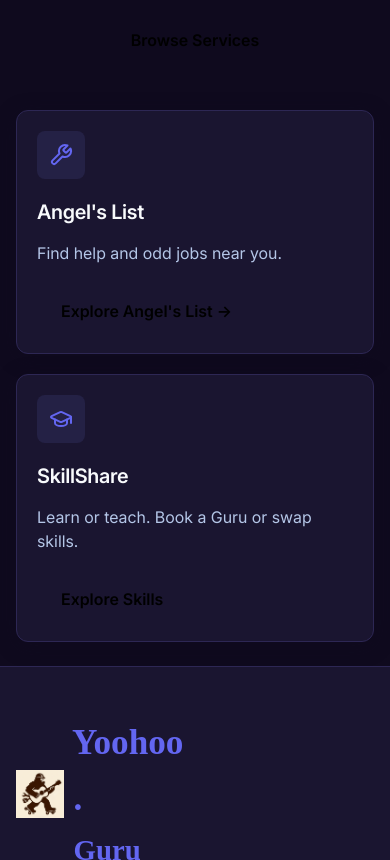
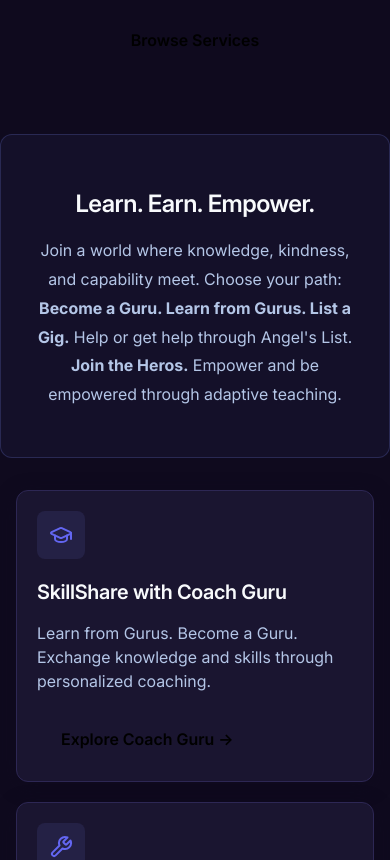
Before and after one commit to GooseyPrime/yoohooguru, a React app in the folder frontend/: page / in a window 390 px wide. Shown: the part 1140-2000 px from the top of the page. Built offline with nearby package versions, Linux system fonts and the light colour scheme; no server answers.

Commit message:
Update homepage, navigation, and rename Modified Masters to Hero Guru's
Co-authored-by: GooseyPrime <78740045+GooseyPrime@users.noreply.github.com>

```diff
--- a/frontend/src/components/AppRouter.js
+++ b/frontend/src/components/AppRouter.js
@@ -442,8 +442,8 @@ const OnboardingReview = React.lazy(() => import('../screens/onboarding/Onboardi
 // Account screens - lazy loaded
 const PayoutsPanel = React.lazy(() => import('../screens/account/PayoutsPanel'));
 
-// Modified Masters screens - lazy loaded
-const ModifiedMasters = React.lazy(() => import('../screens/ModifiedMasters'));
+// Hero Guru's screens - lazy loaded (formerly Modified Masters)
+const HeroGurus = React.lazy(() => import('../screens/ModifiedMasters'));
 const DashboardCoach = React.lazy(() => import('../screens/DashboardCoach'));
 const DashboardUnderstudy = React.lazy(() => import('../screens/DashboardUnderstudy'));
 
@@ -853,10 +853,16 @@ function AppRouter() {
           }
         />
 
-        {/* Modified Masters routes */}
+        {/* Hero Guru's routes (formerly Modified Masters) */}
+        <Route path="heroes" element={
+          <Suspense fallback={<LoadingScreen />}>
+            <HeroGurus />
+          </Suspense>
+        } />
+        {/* Legacy route for backwards compatibility */}
         <Route path="modified" element={
           <Suspense fallback={<LoadingScreen />}>
-            <ModifiedMasters />
+            <HeroGurus />
           </Suspense>
         } />
         <Route
--- a/frontend/src/components/Header.js
+++ b/frontend/src/components/Header.js
@@ -176,30 +176,30 @@ function Header() {
             Home
           </NavLink>
           <NavLink
-            to="/angels-list"
-            className={isActive('/angels-list') ? 'active' : ''}
+            as="a"
+            href="https://angel.yoohoo.guru"
             onClick={() => setIsMenuOpen(false)}
           >
             Angel&apos;s List
           </NavLink>
           <NavLink
-            to="/skills"
-            className={isActive('/skills') ? 'active' : ''}
+            as="a"
+            href="https://coach.yoohoo.guru"
             onClick={() => setIsMenuOpen(false)}
           >
-            SkillShare
+            Coach Guru
           </NavLink>
           <NavLink
-            to="/modified"
-            className={isActive('/modified') ? 'active' : ''}
+            as="a"
+            href="https://heroes.yoohoo.guru"
             onClick={() => setIsMenuOpen(false)}
           >
-            Modified Masters
+            Hero Guru&apos;s
           </NavLink>
           {currentUser && (
             <NavLink
-              to="/dashboard"
-              className={isActive('/dashboard') ? 'active' : ''}
+              as="a"
+              href="https://dashboard.yoohoo.guru"
               onClick={() => setIsMenuOpen(false)}
             >
               Dashboard
--- a/frontend/src/screens/HomePage.js
+++ b/frontend/src/screens/HomePage.js
@@ -1,6 +1,6 @@
 import React, { useState, useEffect, useCallback } from 'react';
 import styled from 'styled-components';
-import { ArrowRight, GraduationCap, Wrench } from 'lucide-react';
+import { ArrowRight, GraduationCap, Wrench, Heart } from 'lucide-react';
 import { useNavigate } from 'react-router-dom';
 import Button from '../components/Button';
 import HeroArt from '../components/HeroArt';
@@ -53,6 +53,30 @@ const HeroButtons = styled.div`
   @media (max-width: 768px) {
     flex-direction: column;
     align-items: center;
+  }
+`;
+
+const HeroTagline = styled.div`
+  max-width: 900px;
+  margin: 3rem auto 2rem;
+  padding: 2rem;
+  text-align: center;
+  background: rgba(124, 140, 255, 0.05);
+  border: 1px solid rgba(124, 140, 255, 0.2);
+  border-radius: var(--r-lg);
+
+  h2 {
+    font-size: clamp(1.5rem, 3vw, 2rem);
+    font-weight: 600;
+    margin-bottom: 1rem;
+    line-height: 1.4;
+    color: var(--text);
+  }
+
+  p {
+    font-size: clamp(1rem, 2vw, 1.125rem);
+    color: var(--muted);
+    line-height: 1.8;
   }
 `;
 
@@ -218,7 +242,7 @@ function HomePage() {
             <Button
               variant="outline"
               size="lg"
-              onClick={() => navigate('/angels-list')}
+              onClick={() => window.location.href = 'https://angel.yoohoo.guru'}
             >
               Browse Services
             </Button>
@@ -226,16 +250,39 @@ function HomePage() {
         </HeroContent>
       </HeroSection>
 
+      <HeroTagline>
+        <h2>Learn. Earn. Empower.</h2>
+        <p>
+          Join a world where knowledge, kindness, and capability meet. Choose your path:
+          <strong> Become a Guru. Learn from Gurus. List a Gig.</strong> Help or get help through Angel&apos;s List.
+          <strong> Join the Heros.</strong> Empower and be empowered through adaptive teaching.
+        </p>
+      </HeroTagline>
+
       <WelcomeTiles>
+        <Tile>
+          <div className="icon">
+            <GraduationCap size={24} />
+          </div>
+          <h3>SkillShare with Coach Guru</h3>
+          <p>Learn from Gurus. Become a Guru. Exchange knowledge and skills through personalized coaching.</p>
+          <Button
+            variant="ghost"
+            onClick={() => window.location.href = 'https://coach.yoohoo.guru'}
+          >
+            Explore Coach Guru →
+          </Button>
+        </Tile>
+
         <Tile>
           <div className="icon">
             <Wrench size={24} />
           </div>
           <h3>Angel&apos;s List</h3>
-          <p>Find help and odd jobs near you.</p>
+          <p>List a Gig. Help or get help through Angel&apos;s List. Find local services and offer your help.</p>
           <Button
             variant="ghost"
-            onClick={() => navigate('/angels-list')}
+            onClick={() => window.location.href = 'https://angel.yoohoo.guru'}
           >
             Explore Angel&apos;s List →
           </Button>
@@ -243,15 +290,15 @@ function HomePage() {
 
         <Tile>
           <div className="icon">
-            <GraduationCap size={24} />
+            <Heart size={24} />
           </div>
-          <h3>SkillShare</h3>
-          <p>Learn or teach. Book a Guru or swap skills.</p>
+          <h3>Hero Guru&apos;s</h3>
+          <p>Join the Heros. Empower and be empowered through adaptive teaching and inclusive learning.</p>
           <Button
             variant="ghost"
-            onClick={() => navigate('/skills')}
+            onClick={() => window.location.href = 'https://heroes.yoohoo.guru'}
           >
-            Explore Skills
+            Explore Hero Guru&apos;s →
           </Button>
         </Tile>
       </WelcomeTiles>
--- a/frontend/src/screens/ModifiedMasters.js
+++ b/frontend/src/screens/ModifiedMasters.js
@@ -1,5 +1,5 @@
 /**
- * Modified Masters Page
+ * Hero Guru's Page (formerly Modified Masters)
  * Accessibility-first skill sharing marketplace for disability communities
  */
 
@@ -233,7 +233,7 @@ const ErrorMessage = styled.div`
   margin-bottom: 2rem;
 `;
 
-function ModifiedMasters() {
+function HeroGurus() {
   const [skills, setSkills] = useState([]);
   const [loading, setLoading] = useState(true);
   const [error, setError] = useState(null);
@@ -261,10 +261,11 @@ function ModifiedMasters() {
 
   const fetchConfig = async () => {
     try {
-      const configData = await get('/modified-masters/config');
+      // Try new endpoint first, fallback to legacy
+      const configData = await get('/heroes/config').catch(() => get('/modified-masters/config'));
       setConfig(configData);
     } catch (error) {
-      console.warn('Failed to load MM config:', error);
+      console.warn('Failed to load Hero Guru\'s config:', error);
     }
   };
 
@@ -278,9 +279,11 @@ function ModifiedMasters() {
       if (filters.style) params.append('style', filters.style);
 
       const query = params.toString();
-      const endpoint = query ? `/modified-masters/skills?${query}` : '/modified-masters/skills';
+      // Try new endpoint first, fallback to legacy
+      const endpoint = query ? `/heroes/skills?${query}` : '/heroes/skills';
+      const legacyEndpoint = query ? `/modified-masters/skills?${query}` : '/modified-masters/skills';
 
-      const data = await get(endpoint);
+      const data = await get(endpoint).catch(() => get(legacyEndpoint));
       setSkills(data.skills || []);
       setError(null);
     } catch (error) {
@@ -312,7 +315,7 @@ function ModifiedMasters() {
     <>
       <Container>
         <Header>
-          <Title>Modified Masters</Title>
+          <Title>Hero Guru&apos;s</Title>
           <Subtitle>
             Accessibility-first skill sharing for disability communities.
             Learn and teach with understanding, patience, and adaptive approaches.
@@ -323,9 +326,9 @@ function ModifiedMasters() {
               href={config.donateUrl}
               target="_blank"
               rel="noopener noreferrer"
-              aria-label="Support Modified Masters with a donation"
+              aria-label="Support Hero Guru's with a donation"
             >
-              💝 Support Modified Masters
+              💝 Support Hero Guru&apos;s
             </DonateButton>
           )}
         </Header>
@@ -380,7 +383,7 @@ function ModifiedMasters() {
 
         {loading && (
           <LoadingMessage>
-            Loading Modified Masters skills...
+            Loading Hero Guru&apos;s skills...
           </LoadingMessage>
         )}
 
@@ -604,4 +607,7 @@ function RequestSessionModal({ skillId, onClose }) {
   );
 }
 
-export default ModifiedMasters;
+export default HeroGurus;
+
+// Legacy export for backwards compatibility
+export { HeroGurus as ModifiedMasters };
```
Also changed, not shown: frontend/src/hosting/hostRules.js (+22 -15 lines), 2 other files (tests, documents, lock files or other folders).
